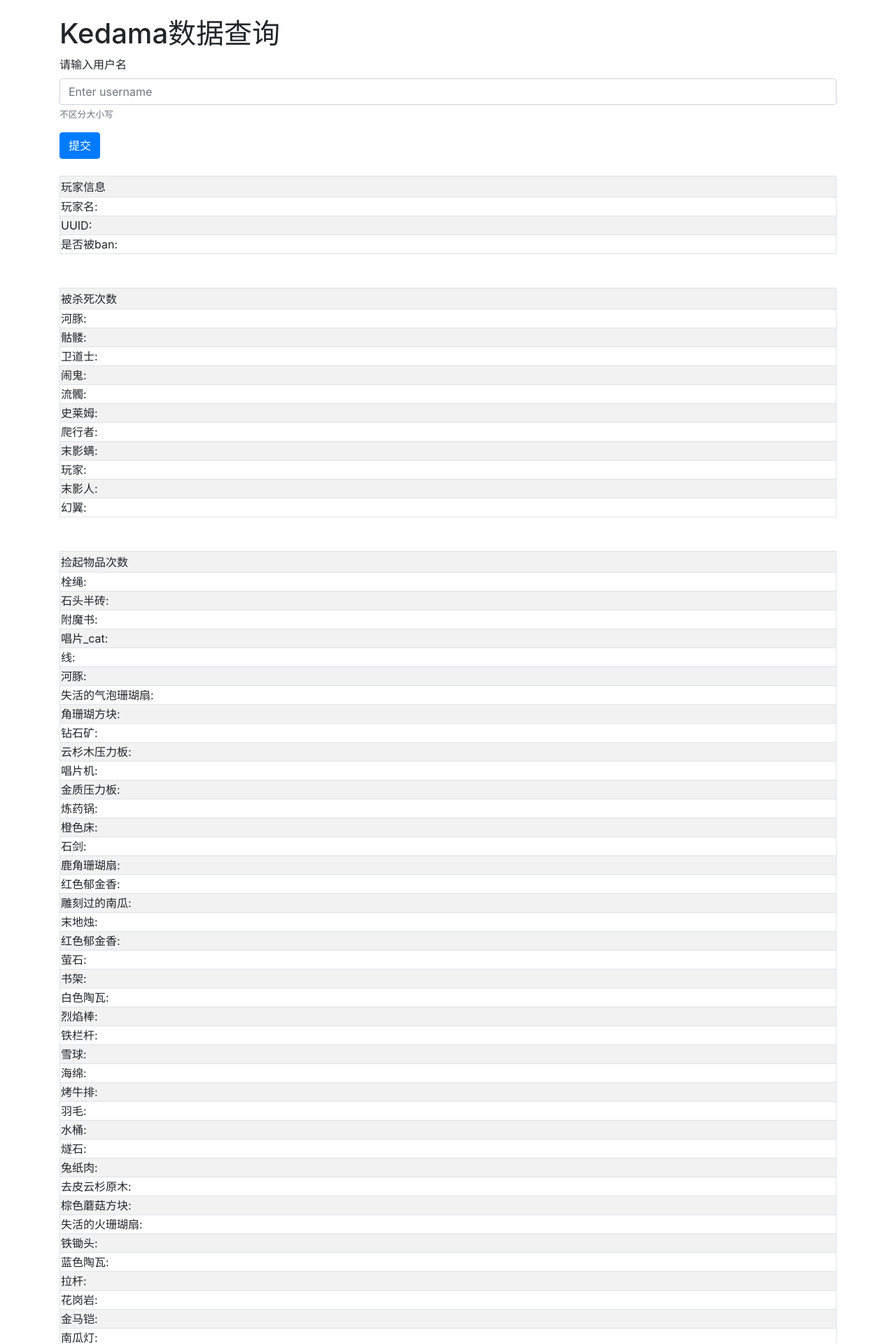
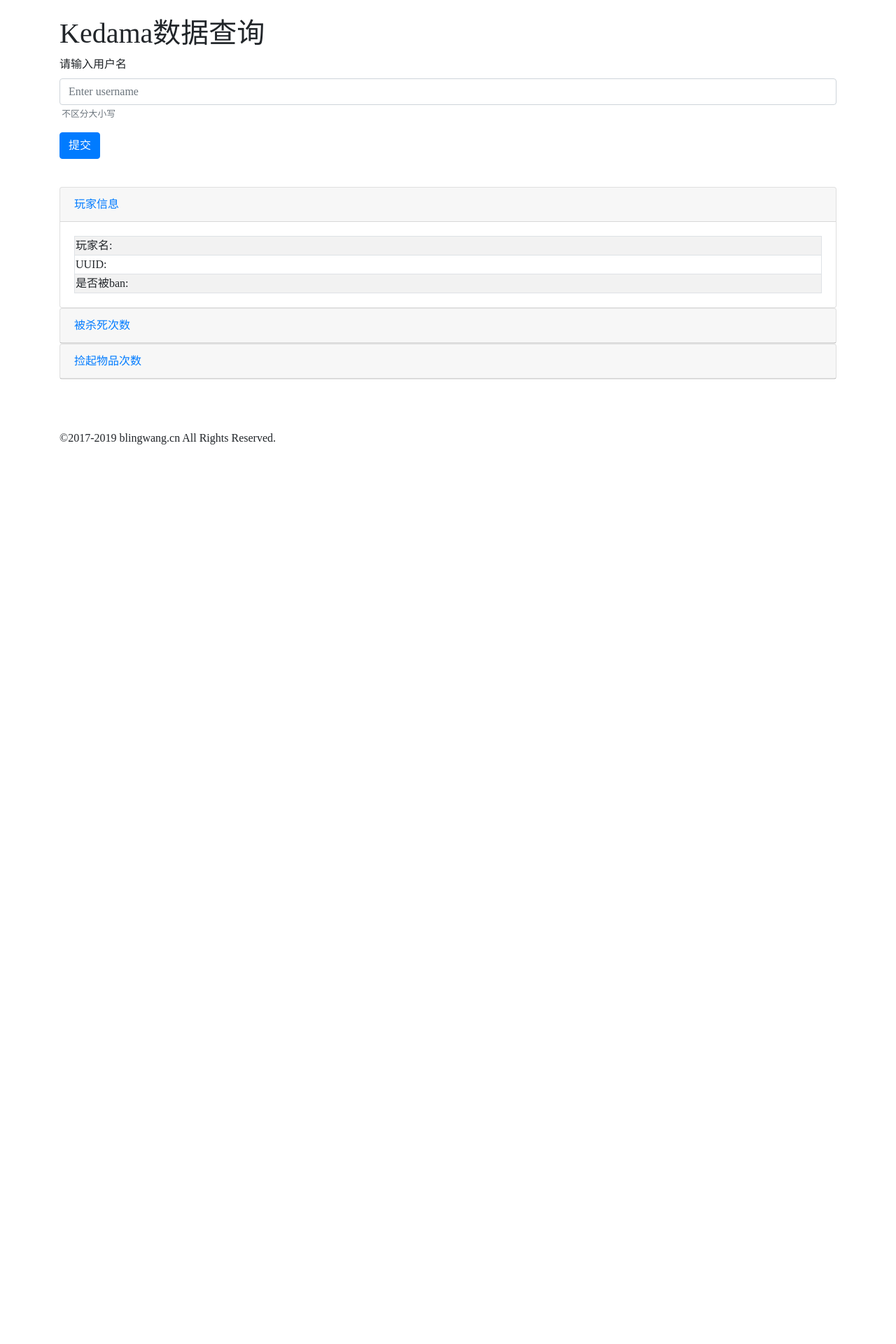
Before and after one commit to 35party/KedamaStatsSearch, a PHP site: page / in a window 1280 px wide. Shown: the top 1920 px of the page at 70% size. After the commit the page ends 635 px from the top, so only its background shows below. Run offline with PHP 8.4, Linux system fonts and the light colour scheme; data that the repository does not hold is empty.

Commit message:
Enhanced style

```diff
--- a/index.php
+++ b/index.php
@@ -6,6 +6,9 @@
  <meta charset="utf-8" />
 	<meta name="viewport" content="width=device-width, initial-scale=1, user-scalable=no" />
 <link rel="stylesheet" href="https://stackpath.bootstrapcdn.com/bootstrap/4.3.1/css/bootstrap.min.css" integrity="sha384-ggOyR0iXCbMQv3Xipma34MD+dH/1fQ784/j6cY/iJTQUOhcWr7x9JvoRxT2MZw1T" crossorigin="anonymous">
+<style>
+	* {font-family: "微软雅黑"}
+		</style>
 </head>
 <body>
 	<div class="container">
@@ -15,14 +18,13 @@
   <div class="form-group">
     <label>请输入用户名</label>
     <input type="text" class="form-control" name="post" placeholder="Enter username">
-    <small id="emailHelp" class="form-text text-muted">不区分大小写</small>
+    <small id="emailHelp" class="form-text text-muted">&nbsp;不区分大小写</small>
   </div>
   <button type="submit" class="btn btn-primary">提交</button>
 </form>
   </div>
 	<br>
-<div class="container">
-<?php
+	<?php
 if(!empty($_POST["post"])){
 $mcapiurl="https://api.mojang.com/users/profiles/minecraft/".$_POST["post"];
 $mcjson= file_get_contents($mcapiurl);
@@ -31,15 +33,34 @@ $id=($djson->id);
 $kedamaurl=("https://stats.craft.moe/static/data/$id/stats.json");
 $kedamajson= file_get_contents($kedamaurl);
 $dkjson=json_decode($kedamajson,true);}?>
-<table class="table-striped table-bordered" width="100%">
-	<tr><td height="30px">玩家信息</td></tr>
+    <div class="container">
+  <p></p>
+  <div id="accordion">
+    <div class="card">
+      <div class="card-header">
+        <a class="card-link" data-toggle="collapse" href="#collapseOne">
+          玩家信息
+        </a>
+      </div>
+      <div id="collapseOne" class="collapse show" data-parent="#accordion">
+        <div class="card-body">
+         <table class="table-striped table-bordered" width="100%">
 <tr><td><?php echo '玩家名:'.json_decode(json_encode($dkjson['data']['playername']));?></td></tr>
 <tr><td><?php echo 'UUID:'.json_decode(json_encode($dkjson['data']['uuid'])); ?> </td></tr>
 <tr><td><?php echo '是否被ban:'.json_decode(json_encode($dkjson['data']['ban'])); ?> </td></tr>
 </table>
-<br><br>
-<table class="table-striped table-bordered" width="100%">
-<tr><td height="30px"><a>被杀死次数</a></td></tr>
+        </div>
+      </div>
+    </div>
+    <div class="card">
+      <div class="card-header">
+        <a class="collapsed card-link" data-toggle="collapse" href="#collapseTwo">
+        被杀死次数
+      </a>
+      </div>
+      <div id="collapseTwo" class="collapse" data-parent="#accordion">
+        <div class="card-body">
+          <table class="table-striped table-bordered" width="100%">
 <tr><td><?php echo '河豚:'.json_decode($dkjson['stats']['minecraft:killed_by/minecraft:pufferfish']); ?> </td></tr>
 <tr><td><?php echo '骷髅:'.json_decode($dkjson['stats']['minecraft:killed_by/minecraft:skeleton']); ?> </td></tr>
 <tr><td><?php echo '卫道士:'.json_decode($dkjson['stats']['minecraft:killed_by/minecraft:vindicator']); ?> </td></tr>
@@ -52,9 +73,18 @@ $dkjson=json_decode($kedamajson,true);}?>
 <tr><td><?php echo '末影人:'.json_decode($dkjson['stats']['minecraft:killed_by/minecraft:enderman']); ?> </td></tr>
 <tr><td><?php echo '幻翼:'.json_decode($dkjson['stats']['minecraft:killed_by/minecraft:phantom']); ?> </td></tr>
 	</table>
-	<br><br>
-	<table class="table-striped table-bordered" width="100%">
-<tr><td height="30px">捡起物品次数</td></tr>
+        </div>
+      </div>
+    </div>
+    <div class="card">
+      <div class="card-header">
+        <a class="collapsed card-link" data-toggle="collapse" href="#collapseThree">
+          捡起物品次数
+        </a>
+      </div>
+      <div id="collapseThree" class="collapse" data-parent="#accordion">
+        <div class="card-body">
+          <table class="table-striped table-bordered" width="100%">
 <tr><td><?php echo '栓绳:'.json_decode($dkjson['stats']['minecraft:picked_up/minecraft:lead']); ?> </td></tr>
 <tr><td><?php echo '石头半砖:'.json_decode($dkjson['stats']['minecraft:picked_up/minecraft:stone_slab']); ?> </td></tr>
 <tr><td><?php echo '附魔书:'.json_decode($dkjson['stats']['minecraft:picked_up/minecraft:enchanted_book']); ?> </td></tr>
@@ -500,7 +530,12 @@ $dkjson=json_decode($kedamajson,true);}?>
 <tr><td><?php echo '去皮从林木:'.json_decode($dkjson['stats']['minecraft:picked_up/minecraft:stripped_jungle_wood']); ?> </td></tr>
 <tr><td><?php echo '红色混凝土:'.json_decode($dkjson['stats']['minecraft:picked_up/minecraft:red_concrete']); ?> </td></tr>
 <tr><td><?php echo '煤炭:'.json_decode($dkjson['stats']['minecraft:picked_up/minecraft:coal']); ?> </td></tr></table>
+        </div>
+      </div>
+    </div>
+  </div>
 </div>
+
 <footer>
 	<br><br><br>
 	<div class="container">
```
